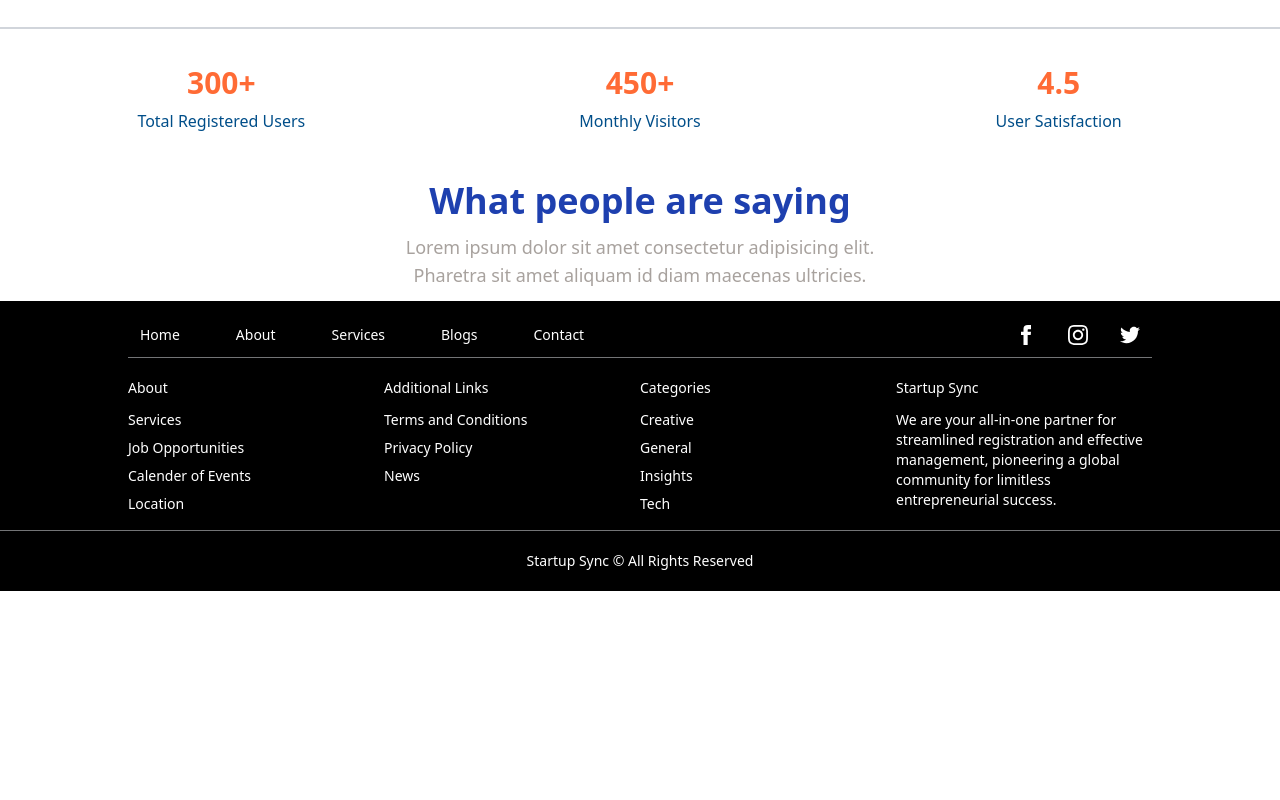
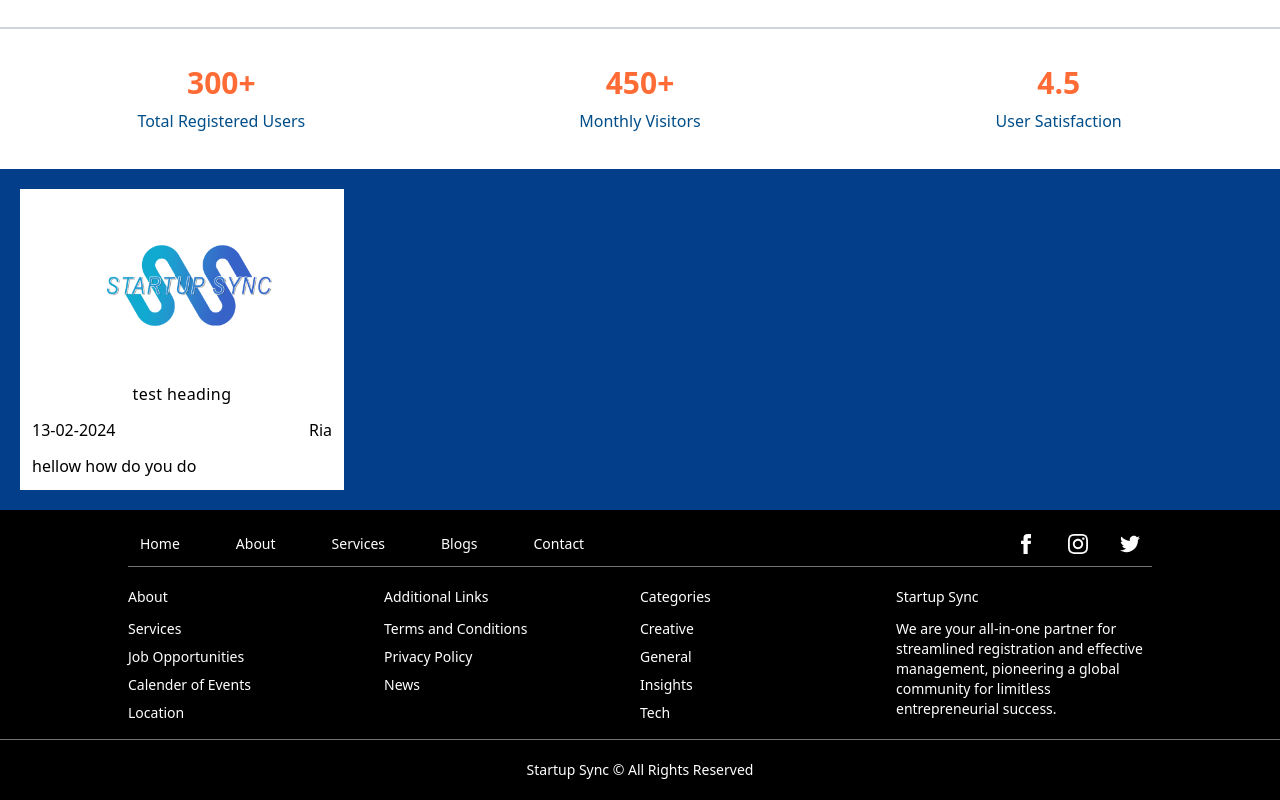
Before and after one commit to manan18/startup-sync, a Next.js app: page / in a window 1280 px wide. Shown: the part 1573-2373 px from the top of the page. Before the commit the page ends 2164 px from the top, so only its background shows below. Built offline with nearby package versions, Linux system fonts and the light colour scheme.

Commit message:
updated card

```diff
--- a/src/components/atoms/card/index.tsx
+++ b/src/components/atoms/card/index.tsx
@@ -1,17 +1,27 @@
+import { StaticImport } from "next/dist/shared/lib/get-img-props";
+import Image from "next/image";
 import React from "react";
 
-const ContentBox = () => {
+interface CardProps {
+  image: StaticImport;
+  title: string;
+  description: string;
+  date: string;
+  author: string;
+}
+
+const Card: React.FC<CardProps> = ({ image, title, description, date, author }) => {
   return (
-    <div className="flex flex-col w-[15%] p-[1%] hover:shadow-lg hover:border-b-2 hover:border-indigo-500">
-      <div className="flex-none text-center mb-4">SVG</div>
-      <div className="flex-auto text-center font-bold text-3xl mb-4">Title</div>
-      <div className="flex-auto text-justify">
-        Lorem ipsum dolor sit amet consectetur adipisicing elit. Rem eos in
-        quasi quibusdam dolor recusandae unde esse hic? Saepe quaerat laudantium
-        voluptas laborum optio ad vero dolorem quae molestias dolores.
+    <div className="flex flex-col bg-white gap-3 p-3 w-max">
+      <Image src={image} alt={'image'} width={300} height={200} />
+      <h1 className="tracking-wide text-black text-center">{title}</h1>
+      <div className="flex justify-between">
+        <p className="">{date}</p>
+        <p className="">{author}</p>
       </div>
+      <p>{description}</p>
     </div>
   );
 };
 
-export default ContentBox;
+export default Card;
--- a/src/components/blogs/index.tsx
+++ b/src/components/blogs/index.tsx
@@ -1,14 +1,13 @@
 import React from 'react'
+import Card from '../atoms/card'
+import Image from 'next/image'
+import logo from '@/assets/img/logo.png'
+
 
 const Blog = () => {
   return (
-    <div className='text-center font-sans text-blue-800 my-3 text-4xl antialiased bg-blend-normal'>
-       <h3 className='font-bold pb-3'> What people are saying </h3>
-
-        <div className= 'text-stone-400 text-lg '>
-            <p>Lorem ipsum dolor sit amet consectetur adipisicing elit. </p>
-            <p>Pharetra sit amet aliquam id diam maecenas ultricies. </p>
-        </div>
+    <div className='bg-[#023e8a] p-5'>
+      <Card image={logo} title='test heading' date='13-02-2024' author='Ria' description='hellow how do you do' />
     </div>
   )
 }
```
